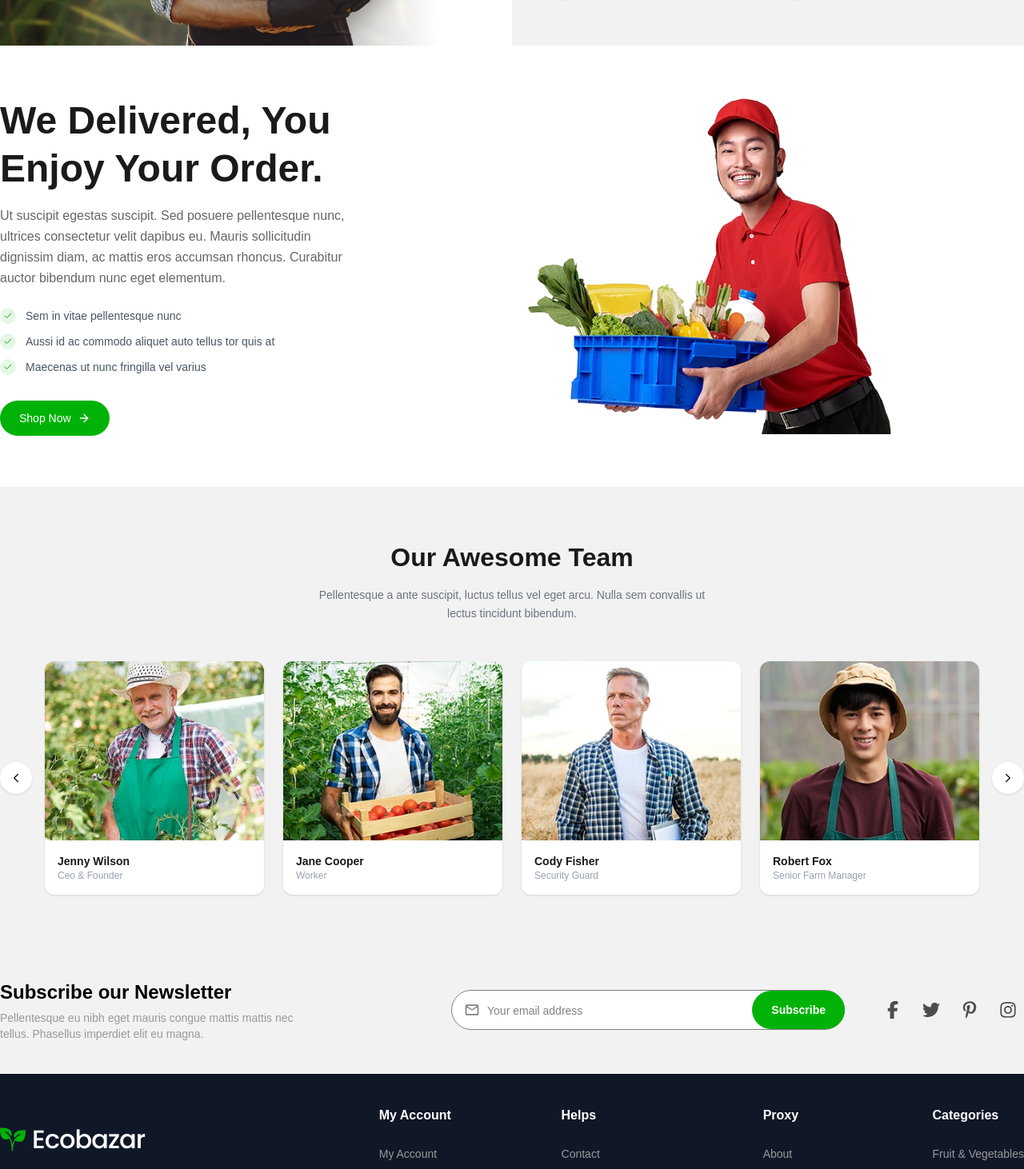
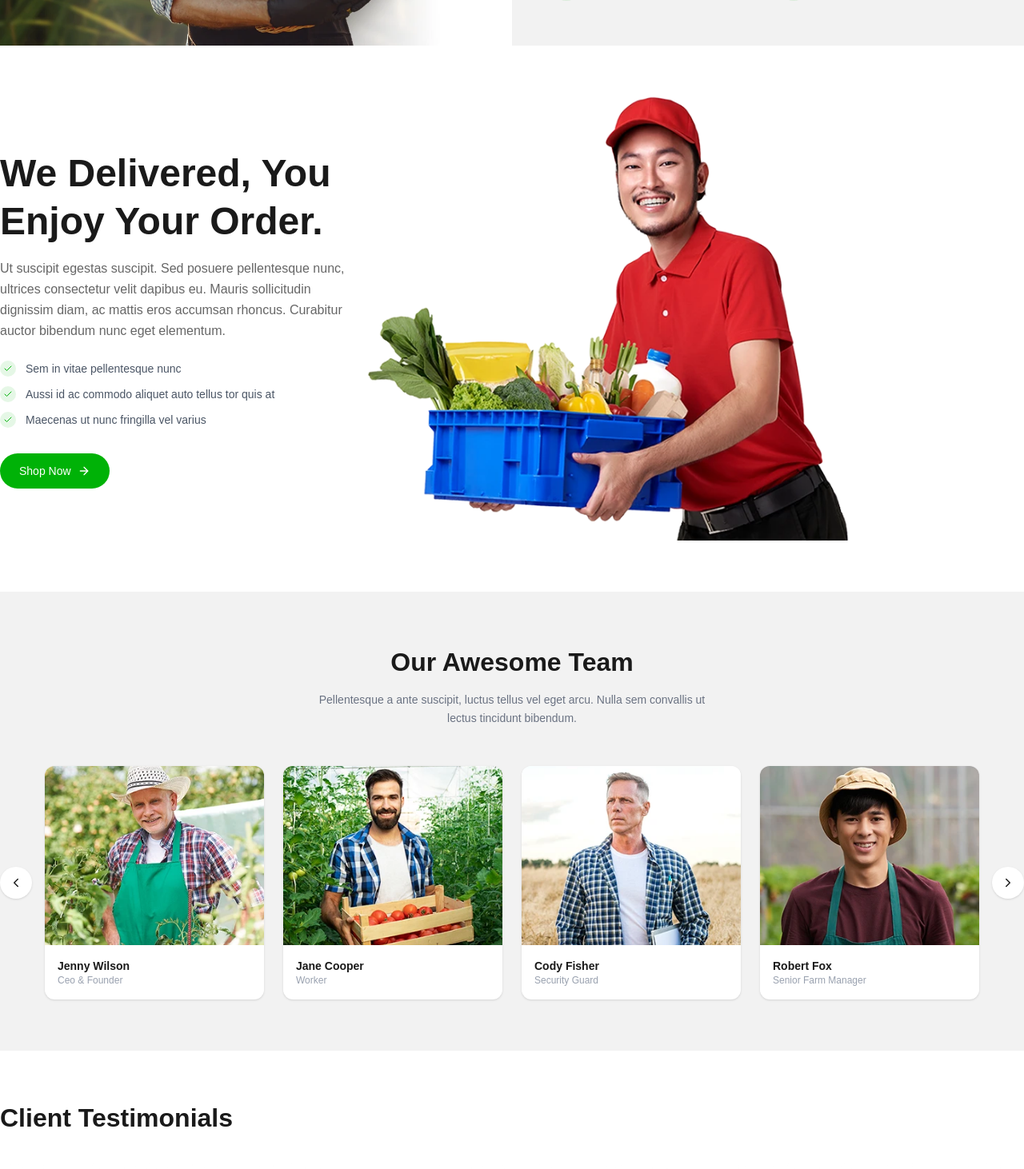
Before and after one commit to sagorcraft/Ecobazar, a React (Vite) app: page /about in a window 1280 px wide. Shown: the part 1300-2762 px from the top of the page at 80% size. Built offline with nearby package versions, Linux system fonts and the light colour scheme.

Commit message:
testimonial add about page

```diff
--- a/src/pages/About.jsx
+++ b/src/pages/About.jsx
@@ -8,6 +8,7 @@ import TeamOne from '../assets/images/teamone.webp'
 import TeamTwo from '../assets/images/teamtwo.webp'
 import TeamThree from '../assets/images/teamthree.webp'
 import TeamFour from '../assets/images/teamfour.webp'
+import Testimonial from '../components/Testimonial'
 
 const features = [
   { icon: Leaf, title: '100% Organic Food', desc: '100% healthy & fresh food' },
@@ -114,7 +115,7 @@ const About = () => {
               Shop Now <ArrowRight size={16} />
             </button>
           </div>
-          <div>
+          <div className='-ml-[200px]'>
             <img src={DeliveryMan} alt="Delivery man" className="w-full" />
           </div>
         </div>
@@ -155,6 +156,8 @@ const About = () => {
         </Container>
       </div>
 
+      <Testimonial />
+
     </section>
   )
 }
```
